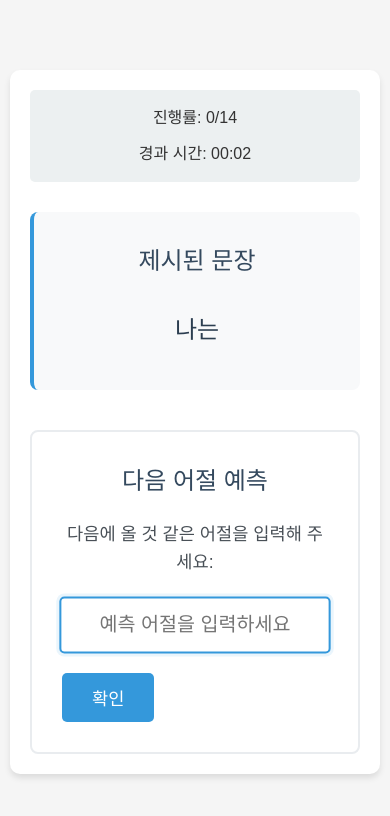
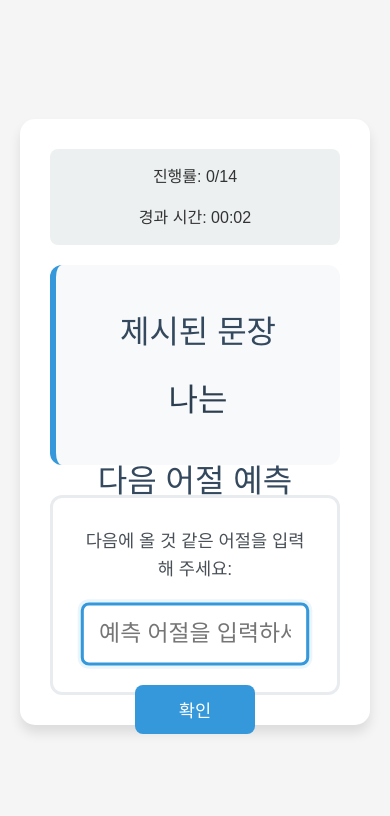
Before and after one commit to irregular6612/sentence-corpus-prediction, a plain HTML site: page index.html in a window 390 px wide. Both pictures are taken after a click on the button "실험 시작". Drawn offline with Linux system fonts and the light colour scheme; no server answers.

Commit message:
1st demo finished

```diff
--- a/script.js
+++ b/script.js
@@ -10,6 +10,7 @@ class ExperimentManager {
         this.inputStartTime = null;
         this.timerInterval = null;
         this.participantId = this.generateParticipantId();
+        this.isWaitingForInput = false; // 입력 대기 상태 추적
 
         this.initializeEventListeners();
         this.loadStimuliData();
@@ -35,17 +36,55 @@ class ExperimentManager {
             this.downloadResults();
         });
 
-        // 키보드 이벤트 (Enter 키로 예측 확인)
-        document.getElementById('predictionInput').addEventListener('keypress', (e) => {
-            if (e.key === 'Enter') {
+        // 전역 키보드 이벤트 리스너 설정
+        this.setupGlobalKeyboardListener();
+    }
+
+    // 전역 키보드 이벤트 리스너 설정
+    setupGlobalKeyboardListener() {
+        document.addEventListener('keydown', (e) => {
+            if (this.isWaitingForInput && e.target.id === 'predictionInput') {
+                this.recordInputStart();
+            }
+        });
+
+        document.addEventListener('keypress', (e) => {
+            if (e.target.id === 'predictionInput' && e.key === 'Enter') {
                 this.confirmPrediction();
             }
         });
 
-        // 입력 시작 시간 측정
-        document.getElementById('predictionInput').addEventListener('focus', () => {
-            this.recordInputStart();
+        // 타이밍 테스트를 위한 전역 키 이벤트
+        document.addEventListener('keydown', (e) => {
+            if (e.key === 't' && e.ctrlKey) {
+                this.testTiming();
+            }
         });
+    }
+
+    // 타이밍 측정 테스트 함수
+    testTiming() {
+        console.log('=== 타이밍 측정 테스트 ===');
+        const now1 = performance.now();
+        const now2 = performance.now();
+        console.log('performance.now() 연속 호출 차이:', now2 - now1, 'ms');
+
+        const date1 = Date.now();
+        const date2 = Date.now();
+        console.log('Date.now() 연속 호출 차이:', date2 - date1, 'ms');
+
+        console.log('현재 performance.now():', performance.now());
+        console.log('현재 Date.now():', Date.now());
+
+        // 1초 후 다시 측정
+        setTimeout(() => {
+            const after1 = performance.now();
+            const after2 = Date.now();
+            console.log('1초 후 performance.now():', after1);
+            console.log('1초 후 Date.now():', after2);
+            console.log('실제 경과 시간 (performance.now):', after1 - now1, 'ms');
+            console.log('실제 경과 시간 (Date.now):', after2 - date1, 'ms');
+        }, 1000);
     }
 
     // 자극 데이터 로드
@@ -58,12 +97,41 @@ class ExperimentManager {
             // 첫 번째 시트의 데이터 가져오기
             const sheetName = workbook.SheetNames[0];
             const worksheet = workbook.Sheets[sheetName];
-            const data = XLSX.utils.sheet_to_json(worksheet, { header: 1 });
 
-            // 헤더 제거하고 문장 데이터 추출
-            this.sentences = data.slice(1).map(row => row[0]).filter(sentence => sentence);
+            // 헤더를 포함한 JSON 데이터로 변환
+            const jsonData = XLSX.utils.sheet_to_json(worksheet);
 
-            console.log(`로드된 문장 수: ${this.sentences.length}`);
+            // 컬럼명 확인
+            if (jsonData.length > 0) {
+                const columns = Object.keys(jsonData[0]);
+                console.log('발견된 컬럼들:', columns);
+
+                // 'sentence' 컬럼 찾기 (대소문자 구분 없이)
+                let sentenceColumn = null;
+                for (const column of columns) {
+                    if (column.toLowerCase() === 'sentence' ||
+                        column.toLowerCase() === 'text' ||
+                        column.toLowerCase() === '문장') {
+                        sentenceColumn = column;
+                        break;
+                    }
+                }
+
+                if (sentenceColumn) {
+                    // 'sentence' 컬럼에서 데이터 추출
+                    this.sentences = jsonData
+                        .map(row => row[sentenceColumn])
+                        .filter(sentence => sentence && sentence.toString().trim() !== '');
+
+                    console.log(`'${sentenceColumn}' 컬럼에서 로드된 문장 수: ${this.sentences.length}`);
+                    console.log('첫 번째 문장 예시:', this.sentences[0]);
+                } else {
+                    throw new Error(`'sentence' 컬럼을 찾을 수 없습니다. 사용 가능한 컬럼: ${columns.join(', ')}`);
+                }
+            } else {
+                throw new Error('Excel 파일에 데이터가 없습니다.');
+            }
+
         } catch (error) {
             console.error('자극 데이터 로드 실패:', error);
             // 테스트용 샘플 데이터
@@ -74,6 +142,7 @@ class ExperimentManager {
                 '새로운 영화를 보러 갔다.',
                 '친구와 함께 저녁을 먹었다.'
             ];
+            console.log('테스트용 샘플 데이터를 사용합니다.');
         }
     }
 
@@ -124,13 +193,12 @@ class ExperimentManager {
         const currentWords = words.slice(0, this.currentWordIndex + 1);
         const displayText = currentWords.join(' ');
 
-        document.getElementById('currentSentence').textContent = displayText;
-
         // 마지막 어절인지 확인
         const isLastWord = this.currentWordIndex === words.length - 1;
 
         if (isLastWord) {
             // 마지막 어절: 입력 필드 숨기고 완료 메시지 표시
+            document.getElementById('currentSentence').textContent = displayText;
             document.getElementById('predictionInput').style.display = 'none';
             document.getElementById('confirmPrediction').style.display = 'none';
             document.querySelector('.prediction-section p').textContent = '문장이 완성되었습니다. 다음 문장으로 진행합니다.';
@@ -142,30 +210,8 @@ class ExperimentManager {
                 this.displayCurrentSentence();
             }, 2000);
         } else {
-            // 예측 단계: 입력 필드 표시
-            document.getElementById('predictionInput').style.display = 'block';
-            document.getElementById('confirmPrediction').style.display = 'block';
-            document.querySelector('.prediction-section p').textContent = '다음에 올 것 같은 어절을 입력해 주세요:';
-            document.getElementById('predictionInput').value = '';
-
-            // 화면 제시 시간을 먼저 기록
-            this.screenDisplayTime = performance.now();
-            console.log('화면 제시 시간 기록:', this.screenDisplayTime);
-
-            // inputStartTime 리셋 (새로운 타이밍 시작)
-            this.inputStartTime = null;
-
-            // DOM 업데이트를 기다린 후 포커스
-            requestAnimationFrame(() => {
-                document.getElementById('predictionInput').focus();
-                // focus 이벤트가 발생하지 않았을 경우를 대비해 직접 시간 기록
-                setTimeout(() => {
-                    if (!this.inputStartTime) {
-                        this.inputStartTime = performance.now();
-                        console.log('강제 입력 시작 시간 기록 (백업):', this.inputStartTime);
-                    }
-                }, 10);
-            });
+            // 예측 단계: 화면 업데이트 후 타이밍 측정
+            this.prepareForPrediction(displayText);
         }
 
         // 진행률 업데이트 (예측 단계만 계산)
@@ -174,6 +220,45 @@ class ExperimentManager {
         }, 0);
         const currentStep = this.getCurrentStep();
         document.getElementById('progressText').textContent = `${currentStep}/${totalSteps}`;
+    }
+
+    // 예측 단계 준비
+    prepareForPrediction(displayText) {
+        // 화면 업데이트
+        document.getElementById('currentSentence').textContent = displayText;
+        document.getElementById('predictionInput').style.display = 'block';
+        document.getElementById('confirmPrediction').style.display = 'block';
+        document.querySelector('.prediction-section p').textContent = '다음에 올 것 같은 어절을 입력해 주세요:';
+        document.getElementById('predictionInput').value = '';
+
+        // 입력 대기 상태 활성화
+        this.isWaitingForInput = true;
+
+        // inputStartTime 리셋
+        this.inputStartTime = null;
+
+        // 화면 렌더링 완료 후 제시 시간 기록
+        this.recordScreenDisplayTime();
+
+        // 포커스 설정
+        requestAnimationFrame(() => {
+            document.getElementById('predictionInput').focus();
+        });
+    }
+
+    // 화면 제시 시간 기록 (렌더링 완료 후)
+    recordScreenDisplayTime() {
+        // DOM 업데이트가 완료된 후 시간 기록
+        requestAnimationFrame(() => {
+            requestAnimationFrame(() => {
+                // 추가로 약간의 지연을 두어 렌더링 완료 보장
+                setTimeout(() => {
+                    this.screenDisplayTime = performance.now();
+                    console.log('화면 제시 시간 기록:', this.screenDisplayTime, 'ms');
+                    console.log('화면 제시 시간 (Date.now):', Date.now(), 'ms');
+                }, 50);
+            });
+        });
     }
 
     // 문장을 어절 단위로 분리
@@ -197,9 +282,13 @@ class ExperimentManager {
     // 입력 시작 시간 기록
     recordInputStart() {
         // 이미 기록된 경우 중복 기록 방지
-        if (!this.inputStartTime) {
+        if (!this.inputStartTime && this.isWaitingForInput) {
             this.inputStartTime = performance.now();
-            console.log('입력 시작 시간 기록 (focus 이벤트):', this.inputStartTime);
+            console.log('입력 시작 시간 기록:', this.inputStartTime, 'ms');
+            console.log('입력 시작 시간 (Date.now):', Date.now(), 'ms');
+
+            // 입력 대기 상태 비활성화
+            this.isWaitingForInput = false;
         }
     }
 
@@ -226,19 +315,34 @@ class ExperimentManager {
         const words = this.splitIntoWords(sentence);
         const actualNextWord = words[this.currentWordIndex + 1] || '';
 
-        // responseTime 계산 개선 (동기 처리)
+        // responseTime 계산
         let responseTime = 0;
         if (this.inputStartTime && this.screenDisplayTime) {
             responseTime = this.inputStartTime - this.screenDisplayTime;
-            console.log('responseTime 계산:', responseTime, 'inputStartTime:', this.inputStartTime, 'screenDisplayTime:', this.screenDisplayTime);
 
-            // 음수인 경우 0으로 설정
+            console.log('=== 반응시간 계산 결과 ===');
+            console.log('화면 제시 시간:', this.screenDisplayTime, 'ms');
+            console.log('입력 시작 시간:', this.inputStartTime, 'ms');
+            console.log('반응시간:', responseTime, 'ms');
+            console.log('반응시간 (초):', (responseTime / 1000).toFixed(3), '초');
+
+            // 추가 디버깅 정보
+            if (this.experimentStartTime) {
+                console.log('실험 시작 시간:', this.experimentStartTime, 'ms');
+                console.log('화면 제시까지 경과:', this.screenDisplayTime - this.experimentStartTime, 'ms');
+                console.log('입력까지 경과:', this.inputStartTime - this.experimentStartTime, 'ms');
+            }
+
+            // 음수인 경우 경고
             if (responseTime < 0) {
-                console.warn('음수 responseTime 감지:', responseTime, 'screenDisplayTime:', this.screenDisplayTime, 'inputStartTime:', this.inputStartTime);
+                console.warn('⚠️ 음수 responseTime 감지:', responseTime, 'ms');
+                console.warn('이는 화면 제시 시간이 입력 시작 시간보다 늦게 기록되었음을 의미합니다.');
                 responseTime = 0;
             }
         } else {
-            console.warn('타이밍 데이터 누락:', 'screenDisplayTime:', this.screenDisplayTime, 'inputStartTime:', this.inputStartTime);
+            console.warn('⚠️ 타이밍 데이터 누락');
+            console.warn('screenDisplayTime:', this.screenDisplayTime);
+            console.warn('inputStartTime:', this.inputStartTime);
         }
 
         const result = {
@@ -252,11 +356,12 @@ class ExperimentManager {
             screenDisplayTime: this.screenDisplayTime || 0,
             inputStartTime: this.inputStartTime || 0,
             responseTime: responseTime,
+            responseTimeSeconds: (responseTime / 1000).toFixed(3),
             timestamp: new Date().toISOString()
         };
 
         this.results.push(result);
-        console.log('결과 저장:', result);
+        console.log('결과 저장 완료:', result);
     }
 
     // 실험 완료
--- a/styles.css
+++ b/styles.css
@@ -20,9 +20,9 @@ body {
 
 /* 앱 컨테이너 */
 #app {
-    max-width: 800px;
+    max-width: 1200px;
     margin: 0 auto;
-    padding: 20px;
+    padding: 40px;
     min-height: 100vh;
     display: flex;
     flex-direction: column;
@@ -32,9 +32,9 @@ body {
 /* 화면 전환 */
 .screen {
     background: white;
-    border-radius: 10px;
-    padding: 40px;
-    box-shadow: 0 4px 6px rgba(0, 0, 0, 0.1);
+    border-radius: 15px;
+    padding: 60px;
+    box-shadow: 0 8px 12px rgba(0, 0, 0, 0.1);
     text-align: center;
 }
 
@@ -84,7 +84,7 @@ h2 {
     padding: 12px 30px;
     font-size: 1.1em;
     border: none;
-    border-radius: 5px;
+    border-radius: 8px;
     cursor: pointer;
     transition: all 0.3s ease;
     font-family: inherit;
@@ -115,52 +115,71 @@ h2 {
 .experiment-header {
     display: flex;
     justify-content: space-between;
-    margin-bottom: 30px;
+    margin-bottom: 20px;
     padding: 15px;
     background-color: #ecf0f1;
-    border-radius: 5px;
+    border-radius: 8px;
     font-weight: 500;
+    font-size: 1em;
 }
 
 /* 실험 콘텐츠 */
 .experiment-content {
     display: flex;
     flex-direction: column;
-    gap: 40px;
+    gap: 30px;
 }
 
 /* 문장 표시 영역 */
 .sentence-display {
     background-color: #f8f9fa;
     padding: 30px;
-    border-radius: 8px;
-    border-left: 4px solid #3498db;
+    border-radius: 12px;
+    border-left: 6px solid #3498db;
+    height: 200px;
+    display: flex;
+    flex-direction: column;
+    justify-content: center;
 }
 
 .sentence-text {
-    font-size: 2em;
+    font-size: 1.8em;
     font-weight: 500;
     color: #2c3e50;
-    min-height: 60px;
     display: flex;
     align-items: center;
     justify-content: center;
     word-break: keep-all;
     line-height: 1.4;
+    text-align: center;
+    overflow-wrap: break-word;
+    hyphens: auto;
 }
 
 /* 예측 입력 영역 */
 .prediction-section {
     background-color: #fff;
     padding: 30px;
-    border-radius: 8px;
-    border: 2px solid #e9ecef;
+    border-radius: 12px;
+    border: 3px solid #e9ecef;
+    text-align: center;
+    display: flex;
+    flex-direction: column;
+    align-items: center;
+    height: 200px;
+    justify-content: center;
+}
+
+.prediction-section h2 {
+    text-align: center;
+    margin-bottom: 20px;
 }
 
 .prediction-section p {
     margin-bottom: 20px;
     font-size: 1.1em;
     color: #495057;
+    text-align: center;
 }
 
 .prediction-input {
@@ -168,12 +187,22 @@ h2 {
     max-width: 400px;
     padding: 15px;
     font-size: 1.2em;
-    border: 2px solid #ddd;
-    border-radius: 5px;
-    margin-bottom: 20px;
+    border: 3px solid #ddd;
+    border-radius: 8px;
+    margin: 0 auto 20px auto;
     font-family: inherit;
     text-align: center;
-    transition: border-color 0.3s ease;
+    transition: all 0.3s ease;
+    display: block;
+    box-sizing: border-box;
+}
+
+/* 예측 입력 영역의 버튼 중앙 정렬 */
+.prediction-section .btn {
+    display: block;
+    margin: 0 auto;
+    width: auto;
+    min-width: 120px;
 }
 
 .prediction-input:focus {
@@ -196,28 +225,38 @@ h2 {
 /* 반응형 디자인 */
 @media (max-width: 768px) {
     #app {
-        padding: 10px;
+        padding: 20px;
     }
 
     .screen {
-        padding: 20px;
+        padding: 30px;
     }
 
     h1 {
+        font-size: 2.5em;
+    }
+
+    h2 {
         font-size: 2em;
     }
 
-    h2 {
-        font-size: 1.5em;
-    }
-
     .sentence-text {
-        font-size: 1.5em;
+        font-size: 2em;
     }
 
     .experiment-header {
         flex-direction: column;
-        gap: 10px;
+        gap: 15px;
+    }
+
+    .prediction-input {
+        max-width: 100%;
+        width: 100%;
+        font-size: 1.4em;
+    }
+
+    .prediction-section {
+        padding: 30px;
     }
 }
 
```
Also changed, not shown: 7 other files.
